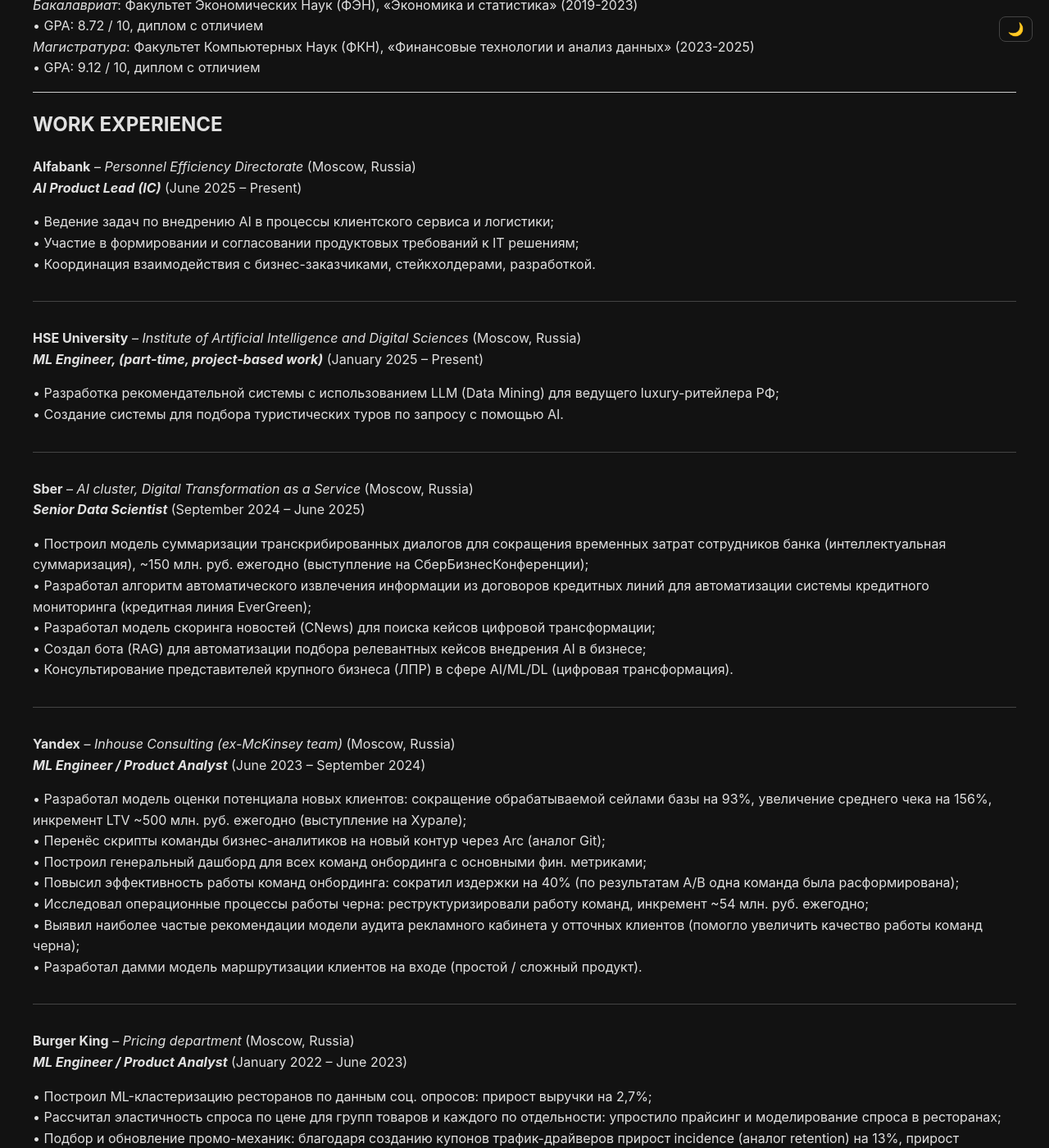
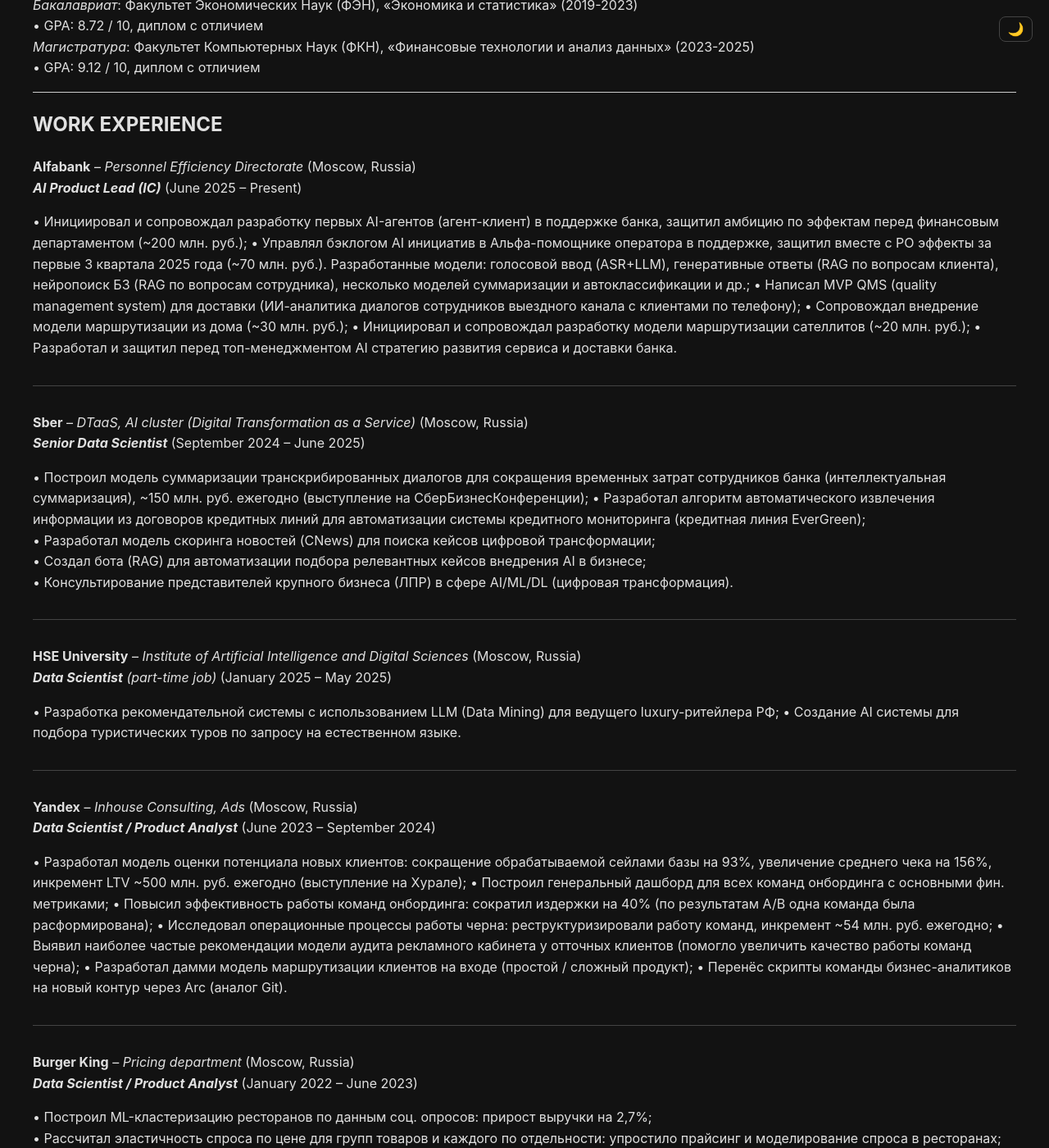
Before and after one commit to dimi3tru/dimi3tru.github.io, a Jekyll site: the page built from index.md, in a window 1280 px wide and 1400 px high, scrolled down 386 px. Shown: the whole window at 82% size. Built offline with Jekyll 4.4.1, drawn with Linux system fonts in a browser that asks for light colours; some of the changed text lies outside the part shown.

Commit message:
Update index.md

```diff
--- a/index.md
+++ b/index.md
@@ -36,21 +36,17 @@ _Магистратура_: Факультет Компьютерных Наук
 **Alfabank** – _Personnel Efficiency Directorate_ (Moscow, Russia)
 **_AI Product Lead (IC)_** (June 2025 – Present)
 
-• Ведение задач по внедрению AI в процессы клиентского сервиса и логистики;
-• Участие в формировании и согласовании продуктовых требований к IT решениям;
-• Координация взаимодействия с бизнес-заказчиками, стейкхолдерами, разработкой.
+•	Инициировал и сопровождал разработку первых AI-агентов (агент-клиент) в поддержке банка, защитил амбицию по эффектам перед финансовым департаментом (~200 млн. руб.);
+•	Управлял бэклогом AI инициатив в Альфа-помощнике оператора в поддержке, защитил вместе с PO эффекты за первые 3 квартала 2025 года (~70 млн. руб.).
+Разработанные модели: голосовой ввод (ASR+LLM), генеративные ответы (RAG по вопросам клиента), нейропоиск БЗ (RAG по вопросам сотрудника), несколько моделей суммаризации и автоклассификации и др.;
+•	Написал MVP QMS (quality management system) для доставки (ИИ-аналитика диалогов сотрудников выездного канала с клиентами по телефону);
+•	Сопровождал внедрение модели маршрутизации из дома (~30 млн. руб.);
+•	Инициировал и сопровождал разработку модели маршрутизации сателлитов (~20 млн. руб.);
+•	Разработал и защитил перед топ-менеджментом AI cтратегию развития сервиса и доставки банка.
 
 ---
 
-**HSE University** – _Institute of Artificial Intelligence and Digital Sciences_ (Moscow, Russia)
-**_ML Engineer, (part-time, project-based work)_** (January 2025 – Present)
-
-• Разработка рекомендательной системы с использованием LLM (Data Mining) для ведущего luxury-ритейлера РФ;
-• Создание системы для подбора туристических туров по запросу с помощью AI.
-
----
-
-**Sber** – _AI cluster, Digital Transformation as a Service_ (Moscow, Russia)
+**Sber** – _DTaaS, AI cluster (Digital Transformation as a Service)_ (Moscow, Russia)
 **_Senior Data Scientist_** (September 2024 – June 2025)
 
 • Построил модель суммаризации транскрибированных диалогов для сокращения временных затрат сотрудников банка (интеллектуальная суммаризация), ~150 млн. руб. ежегодно (выступление на СберБизнесКонференции);
@@ -61,21 +57,29 @@ _Магистратура_: Факультет Компьютерных Наук
 
 ---
 
-**Yandex** – _Inhouse Consulting (ex-McKinsey team)_ (Moscow, Russia)
-**_ML Engineer / Product Analyst_** (June 2023 – September 2024)
+**HSE University** – _Institute of Artificial Intelligence and Digital Sciences_ (Moscow, Russia)
+**_Data Scientist_** _(part-time job)_ (January 2025 – May 2025)
 
-• Разработал модель оценки потенциала новых клиентов: сокращение обрабатываемой сейлами базы на 93%, увеличение среднего чека на 156%, инкремент LTV ~500 млн. руб. ежегодно (выступление на Хурале);
-• Перенёс скрипты команды бизнес-аналитиков на новый контур через Arc (аналог Git);
-• Построил генеральный дашборд для всех команд онбординга с основными фин. метриками;
-• Повысил эффективность работы команд онбординга: сократил издержки на 40% (по результатам A/B одна команда была расформирована);
-• Исследовал операционные процессы работы черна: реструктуризировали работу команд, инкремент ~54 млн. руб. ежегодно;
-• Выявил наиболее частые рекомендации модели аудита рекламного кабинета у отточных клиентов (помогло увеличить качество работы команд черна);
-• Разработал дамми модель маршрутизации клиентов на входе (простой / сложный продукт).
+•	Разработка рекомендательной системы с использованием LLM (Data Mining) для ведущего luxury-ритейлера РФ;
+•	Создание AI системы для подбора туристических туров по запросу на естественном языке.
+
+---
+
+**Yandex** – _Inhouse Consulting, Ads_ (Moscow, Russia)
+**_Data Scientist / Product Analyst_** (June 2023 – September 2024)
+
+•	Разработал модель оценки потенциала новых клиентов: сокращение обрабатываемой сейлами базы на 93%, увеличение среднего чека на 156%, инкремент LTV ~500 млн. руб. ежегодно (выступление на Хурале);
+•	Построил генеральный дашборд для всех команд онбординга с основными фин. метриками;
+•	Повысил эффективность работы команд онбординга: сократил издержки на 40% (по результатам A/B одна команда была расформирована);
+•	Исследовал операционные процессы работы черна: реструктуризировали работу команд, инкремент ~54 млн. руб. ежегодно;
+•	Выявил наиболее частые рекомендации модели аудита рекламного кабинета у отточных клиентов (помогло увеличить качество работы команд черна);
+•	Разработал дамми модель маршрутизации клиентов на входе (простой / сложный продукт);
+•	Перенёс скрипты команды бизнес-аналитиков на новый контур через Arc (аналог Git).
 
 ---
 
 **Burger King** – _Pricing department_ (Moscow, Russia)
-**_ML Engineer / Product Analyst_** (January 2022 – June 2023)
+**_Data Scientist / Product Analyst_** (January 2022 – June 2023)
 
 • Построил ML-кластеризацию ресторанов по данным соц. опросов: прирост выручки на 2,7%;
 • Рассчитал эластичность спроса по цене для групп товаров и каждого по отдельности: упростило прайсинг и моделирование спроса в ресторанах;
@@ -85,7 +89,7 @@ _Магистратура_: Факультет Компьютерных Наук
 ---
 
 **Ozon** – _Retail department_ (Moscow, Russia)
-**_Intern Analyst_** (August 2021 – January 2022)
+**_Analyst (Intern)_** (August 2021 – January 2022)
 
 • Создал множество дашбордов для мониторинга финансовых показателей всех БЮ;
 • Создал ежедневную автоматизированную выгрузку для детекции самых убыточных товаров.
@@ -93,7 +97,7 @@ _Магистратура_: Факультет Компьютерных Наук
 ---
 
 **HSE University** – _Faculty of Economic Sciences_ (Moscow, Russia)
-**_Teaching Assistant_** (Mathematical Analysis, Probability Theory) (September 2020 – June 2021)
+**_Teaching Assistant_** _(Mathematical Analysis, Probability Theory)_ (September 2020 – June 2021)
 
 • Проверка домашних заданий и контрольных работ студентов;
 • Проведение дополнительных занятий и консультаций (подготовка студентов к экзамену).
@@ -101,18 +105,19 @@ _Магистратура_: Факультет Компьютерных Наук
 <hr style="border: 0; border-top: 1px solid #ccc; margin: 1em 0;">
 
 ## Side Projects
-• Рекомендательная система для luxury-ритейлера РФ (January 2025 – June 2025)
-• MVP AI Agents системы для подбора туристических туров (April 2025)
-• Антифрод модель на страховом портфеле (April – May 2023)
-• Прайсинг скидок на товары Рив Гош (August – September 2022)
+• RAG бот-ассистент для одной из крупнейших ветеринарных клиник РФ;	(June – August 2025)
+• Рекомендательная система для luxury-ритейлера РФ; (January – June 2025)
+• MVP AI Agents системы для подбора туристических туров; (April 2025)
+• Антифрод модель на страховом портфеле; (April – May 2023)
+• Прайсинг скидок на товары Рив Гош. (August – September 2022)
 
 <hr style="border: 0; border-top: 1px solid #ccc; margin: 1em 0;">
 
-## SKILLS
+## HARD SKILLS
 
 • Python (AI, ML, DL, EDA, Pytorch, Tensorflow etc.)
-• NLP (LLM+PEFT, RAG, AI Agents)
-• CV (CNN, ViT, DDPM)
+• NLP (LLM+PEFT, RAG, AI Agents, LLM)
+• CV (CNN, ViT, DDPM, VLM)
 • SQL, PySpark, Git, BI (DataLens, Tableau, Power BI)
 • Git
 • R
```
